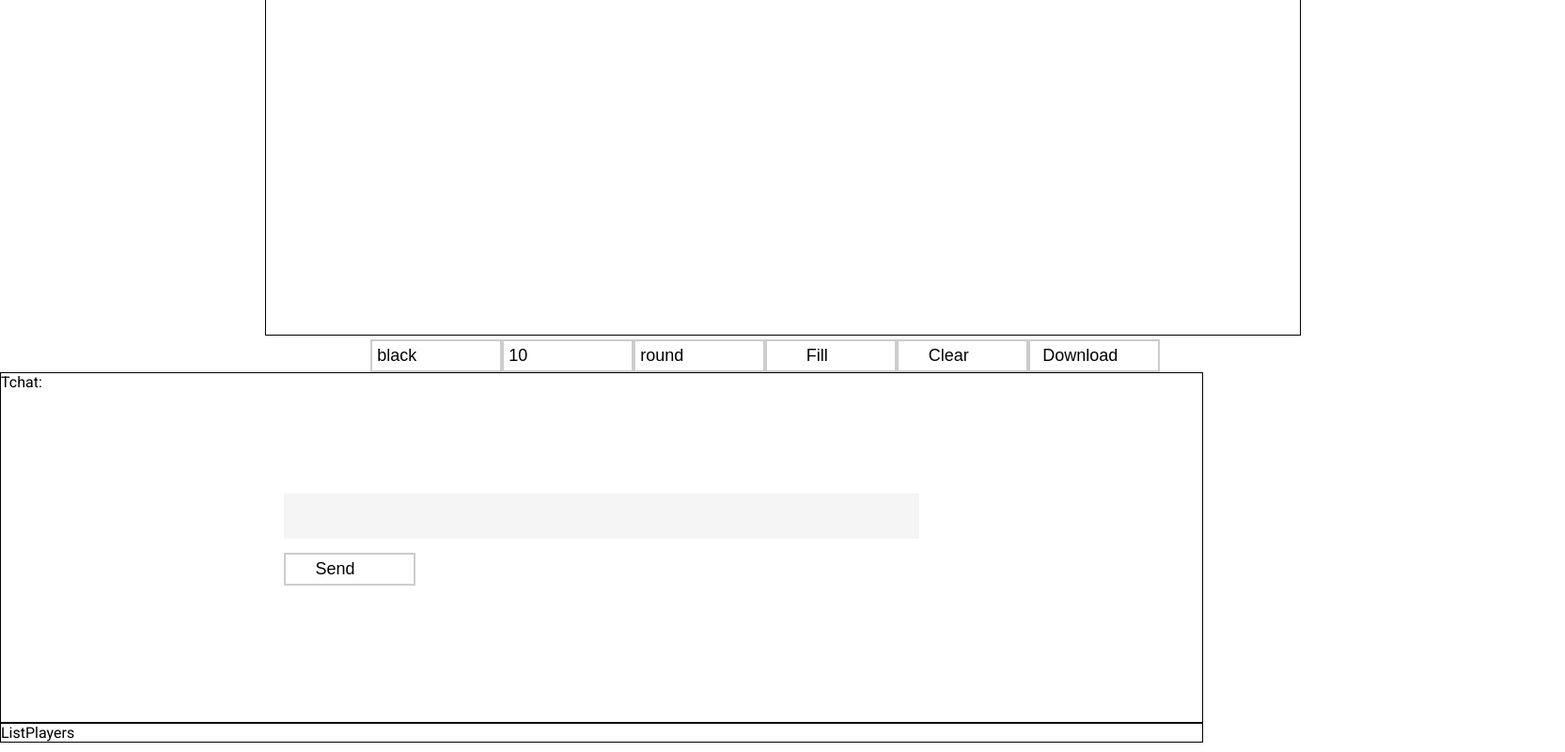
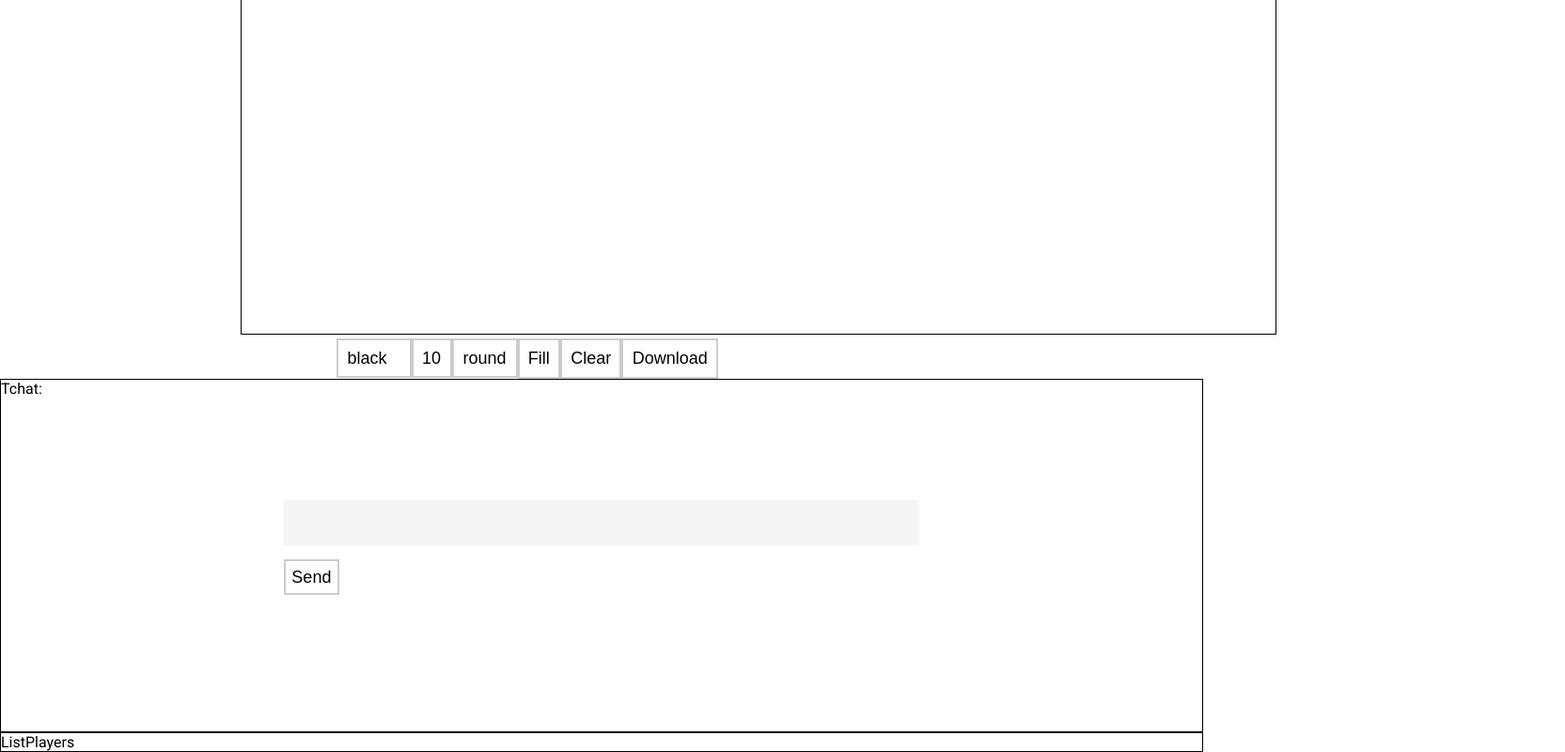
Before and after one commit to QGruchet/aws_projet, a React (Create React App) app in the folder client/: page /Play in a window 1280 px wide. Shown: the part 490-1290 px from the top of the page at 94% size, 1665 px wide, since content can reach past the window. Built offline with nearby package versions, Linux system fonts and the light colour scheme.

Commit message:
Regalge bug sur l'affichage

```diff
--- a/client/src/styles/_game_canvas.scss
+++ b/client/src/styles/_game_canvas.scss
@@ -1,7 +1,5 @@
 select, button {
-  width: 140px;
-  height: 35px;
-  padding: 5px 35px 5px 5px;
+  padding: 1% 1% 1% 1%;
   font-size: 18px;
   border: 2px solid #ccc;
   -webkit-appearance: none;
@@ -21,10 +19,9 @@ select::-ms-expand {
 canvas {
   margin-top: 1%;
   margin-left: 20%;
-  margin-right: 20%;
 }
 
 .Canvas {
-  height: auto;
-  width: 110%;
+  height: 70%;
+  width: 100%;
 }
```
